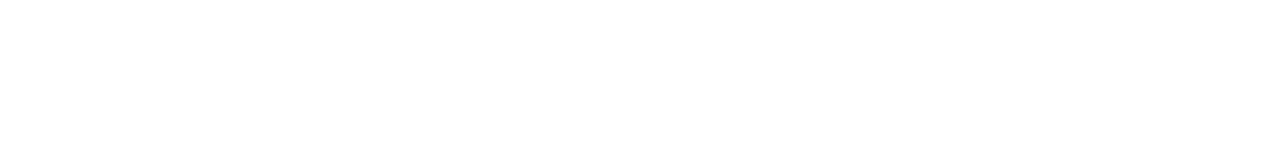
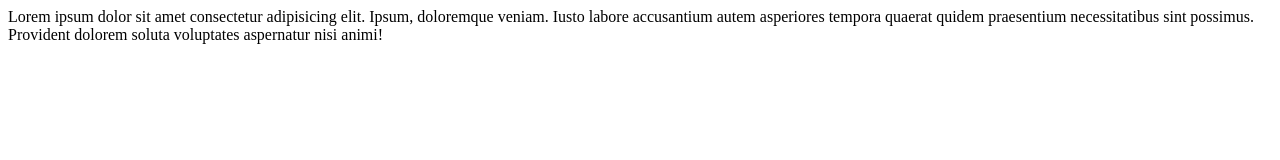
Before and after one commit to Abdul7756/abdul222, a plain HTML site: page index.html in a window 1280 px wide. Drawn offline with Linux system fonts and the light colour scheme.

Commit message:
NEW change

```diff
--- a/index.html
+++ b/index.html
@@ -5,6 +5,7 @@
     <meta http-equiv="X-UA-Compatible" content="IE=edge">
     <meta name="viewport" content="width=device-width, initial-scale=1.0">
     <title>Document</title>
+    Lorem ipsum dolor sit amet consectetur adipisicing elit. Ipsum, doloremque veniam. Iusto labore accusantium autem asperiores tempora quaerat quidem praesentium necessitatibus sint possimus. Provident dolorem soluta voluptates aspernatur nisi animi!
 </head>
 <body>
 
```
